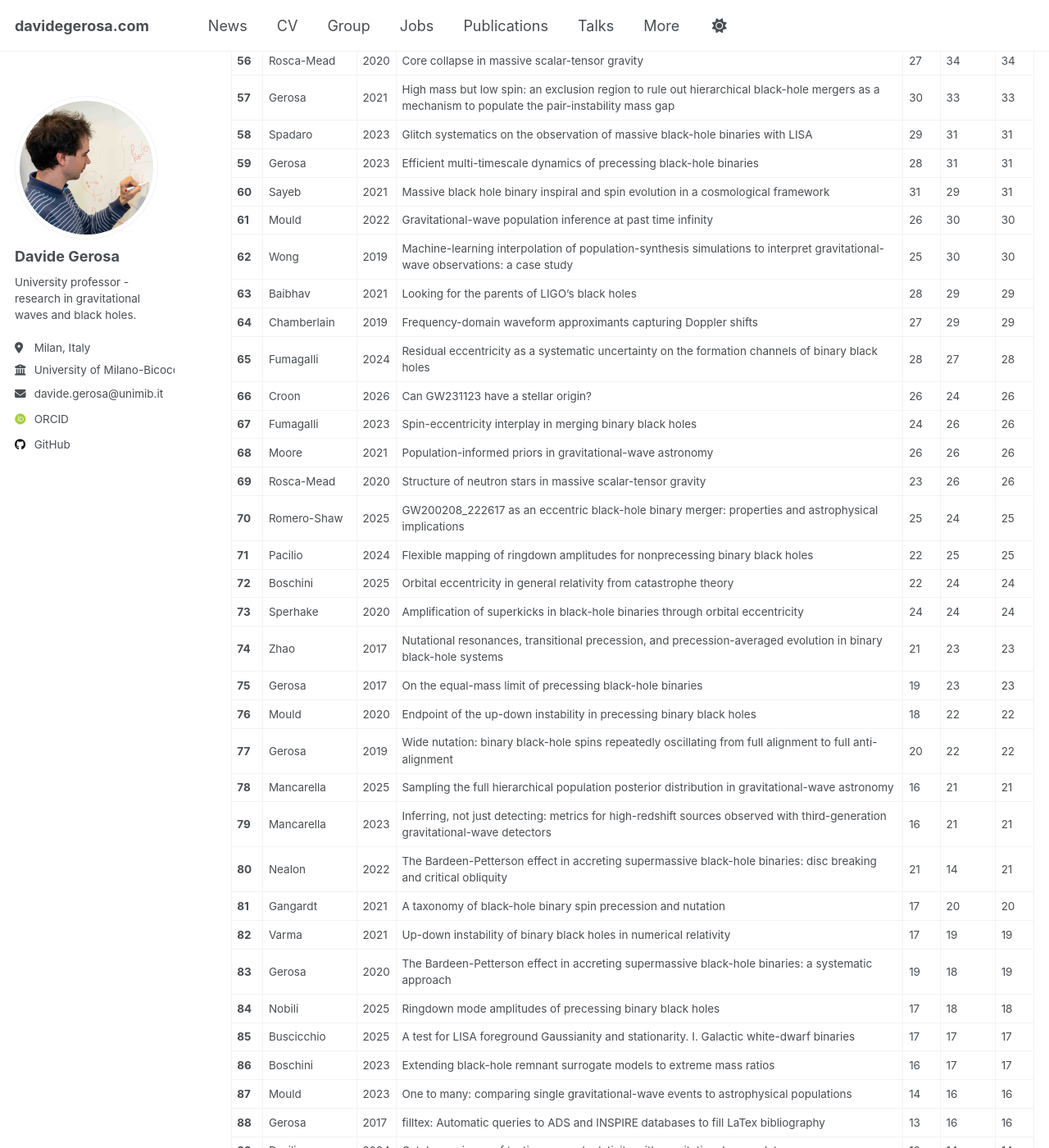
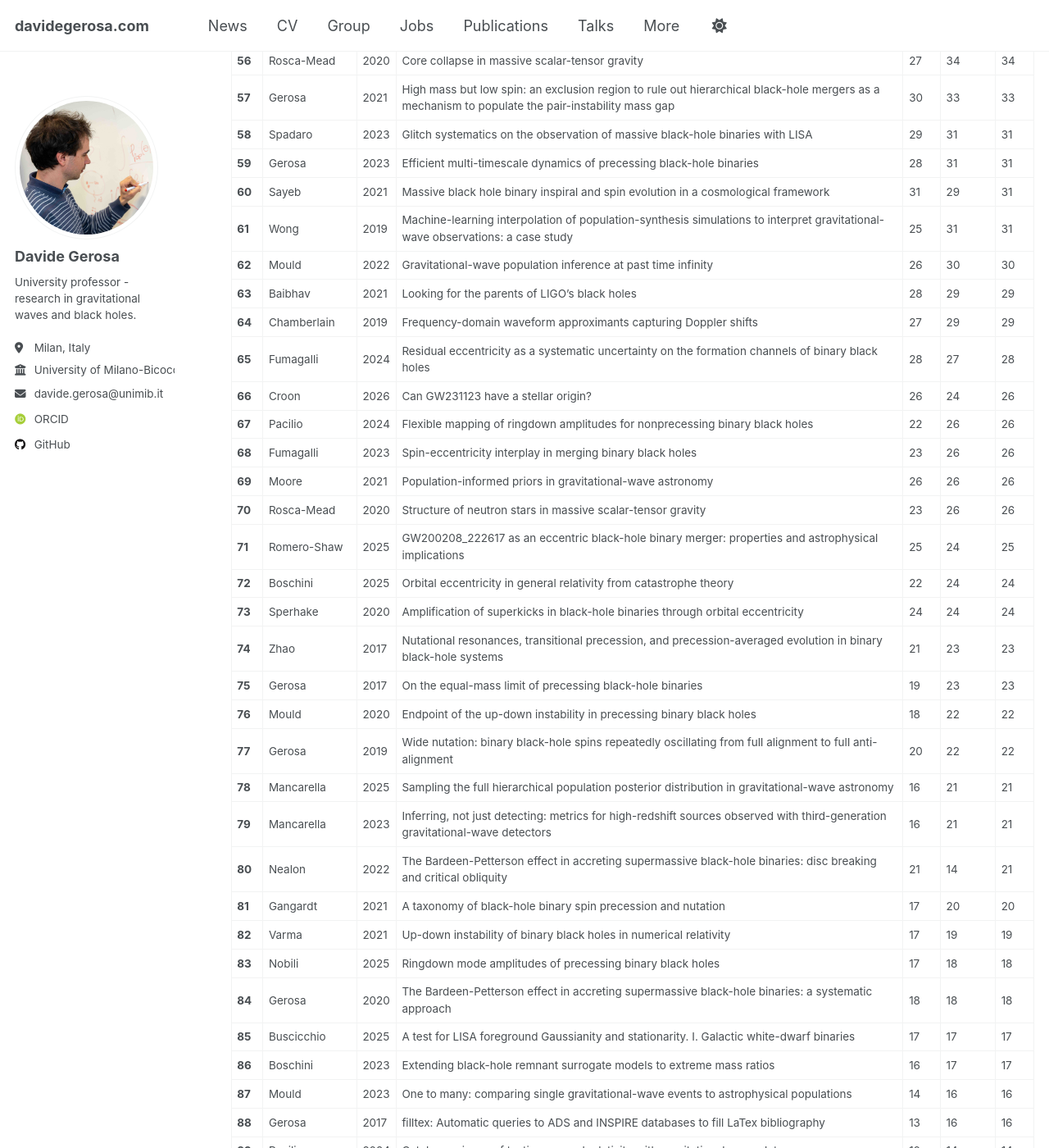
Before and after one commit to dgerosa/website, a Jekyll site: the page built from _pages/citations.md, in a window 1280 px wide and 1400 px high, scrolled down 2728 px. Shown: the whole window at 82% size. Built offline with Jekyll 4.4.1, drawn with Linux system fonts in a browser that asks for light colours; some web fonts are replaced; some of the changed text lies outside the part shown.

Commit message:
Website update from workflow

```diff
--- a/_pages/_citations.md
+++ b/_pages/_citations.md
@@ -69,17 +69,17 @@
 | **58** | Spadaro | 2023 | Glitch systematics on the observation of massive black-hole binaries with LISA | 29 | 31 | 31 |
 | **59** | Gerosa | 2023 | Efficient multi-timescale dynamics of precessing black-hole binaries | 28 | 31 | 31 |
 | **60** | Sayeb | 2021 | Massive black hole binary inspiral and spin evolution in a cosmological framework | 31 | 29 | 31 |
-| **61** | Mould | 2022 | Gravitational-wave population inference at past time infinity | 26 | 30 | 30 |
-| **62** | Wong | 2019 | Machine-learning interpolation of population-synthesis simulations to interpret gravitational-wave observations: a case study | 25 | 30 | 30 |
+| **61** | Wong | 2019 | Machine-learning interpolation of population-synthesis simulations to interpret gravitational-wave observations: a case study | 25 | 31 | 31 |
+| **62** | Mould | 2022 | Gravitational-wave population inference at past time infinity | 26 | 30 | 30 |
 | **63** | Baibhav | 2021 | Looking for the parents of LIGO's black holes | 28 | 29 | 29 |
 | **64** | Chamberlain | 2019 | Frequency-domain waveform approximants capturing Doppler shifts | 27 | 29 | 29 |
 | **65** | Fumagalli | 2024 | Residual eccentricity as a systematic uncertainty on the formation channels of binary black holes | 28 | 27 | 28 |
 | **66** | Croon | 2026 | Can GW231123 have a stellar origin? | 26 | 24 | 26 |
-| **67** | Fumagalli | 2023 | Spin-eccentricity interplay in merging binary black holes | 24 | 26 | 26 |
-| **68** | Moore | 2021 | Population-informed priors in gravitational-wave astronomy | 26 | 26 | 26 |
-| **69** | Rosca-Mead | 2020 | Structure of neutron stars in massive scalar-tensor gravity | 23 | 26 | 26 |
-| **70** | Romero-Shaw | 2025 | GW200208_222617 as an eccentric black-hole binary merger: properties and astrophysical implications | 25 | 24 | 25 |
-| **71** | Pacilio | 2024 | Flexible mapping of ringdown amplitudes for nonprecessing binary black holes | 22 | 25 | 25 |
+| **67** | Pacilio | 2024 | Flexible mapping of ringdown amplitudes for nonprecessing binary black holes | 22 | 26 | 26 |
+| **68** | Fumagalli | 2023 | Spin-eccentricity interplay in merging binary black holes | 23 | 26 | 26 |
+| **69** | Moore | 2021 | Population-informed priors in gravitational-wave astronomy | 26 | 26 | 26 |
+| **70** | Rosca-Mead | 2020 | Structure of neutron stars in massive scalar-tensor gravity | 23 | 26 | 26 |
+| **71** | Romero-Shaw | 2025 | GW200208_222617 as an eccentric black-hole binary merger: properties and astrophysical implications | 25 | 24 | 25 |
 | **72** | Boschini | 2025 | Orbital eccentricity in general relativity from catastrophe theory | 22 | 24 | 24 |
 | **73** | Sperhake | 2020 | Amplification of superkicks in black-hole binaries through orbital eccentricity | 24 | 24 | 24 |
 | **74** | Zhao | 2017 | Nutational resonances, transitional precession, and precession-averaged evolution in binary black-hole systems | 21 | 23 | 23 |
@@ -91,8 +91,8 @@
 | **80** | Nealon | 2022 | The Bardeen-Petterson effect in accreting supermassive black-hole binaries: disc breaking and critical obliquity | 21 | 14 | 21 |
 | **81** | Gangardt | 2021 | A taxonomy of black-hole binary spin precession and nutation | 17 | 20 | 20 |
 | **82** | Varma | 2021 | Up-down instability of binary black holes in numerical relativity | 17 | 19 | 19 |
-| **83** | Gerosa | 2020 | The Bardeen-Petterson effect in accreting supermassive black-hole binaries: a systematic approach | 19 | 18 | 19 |
-| **84** | Nobili | 2025 | Ringdown mode amplitudes of precessing binary black holes | 17 | 18 | 18 |
+| **83** | Nobili | 2025 | Ringdown mode amplitudes of precessing binary black holes | 17 | 18 | 18 |
+| **84** | Gerosa | 2020 | The Bardeen-Petterson effect in accreting supermassive black-hole binaries: a systematic approach | 18 | 18 | 18 |
 | **85** | Buscicchio | 2025 | A test for LISA foreground Gaussianity and stationarity. I. Galactic white-dwarf binaries | 17 | 17 | 17 |
 | **86** | Boschini | 2023 | Extending black-hole remnant surrogate models to extreme mass ratios | 16 | 17 | 17 |
 | **87** | Mould | 2023 | One to many: comparing single gravitational-wave events to astrophysical populations | 14 | 16 | 16 |
```
Also changed, not shown: other parts of _pages/_citations.md (+16 -16 lines), _pages/_group.md (+2 -2 lines), _pages/_publications.md (+1 -1 lines), _pages/_talks.md (+1 -1 lines).
